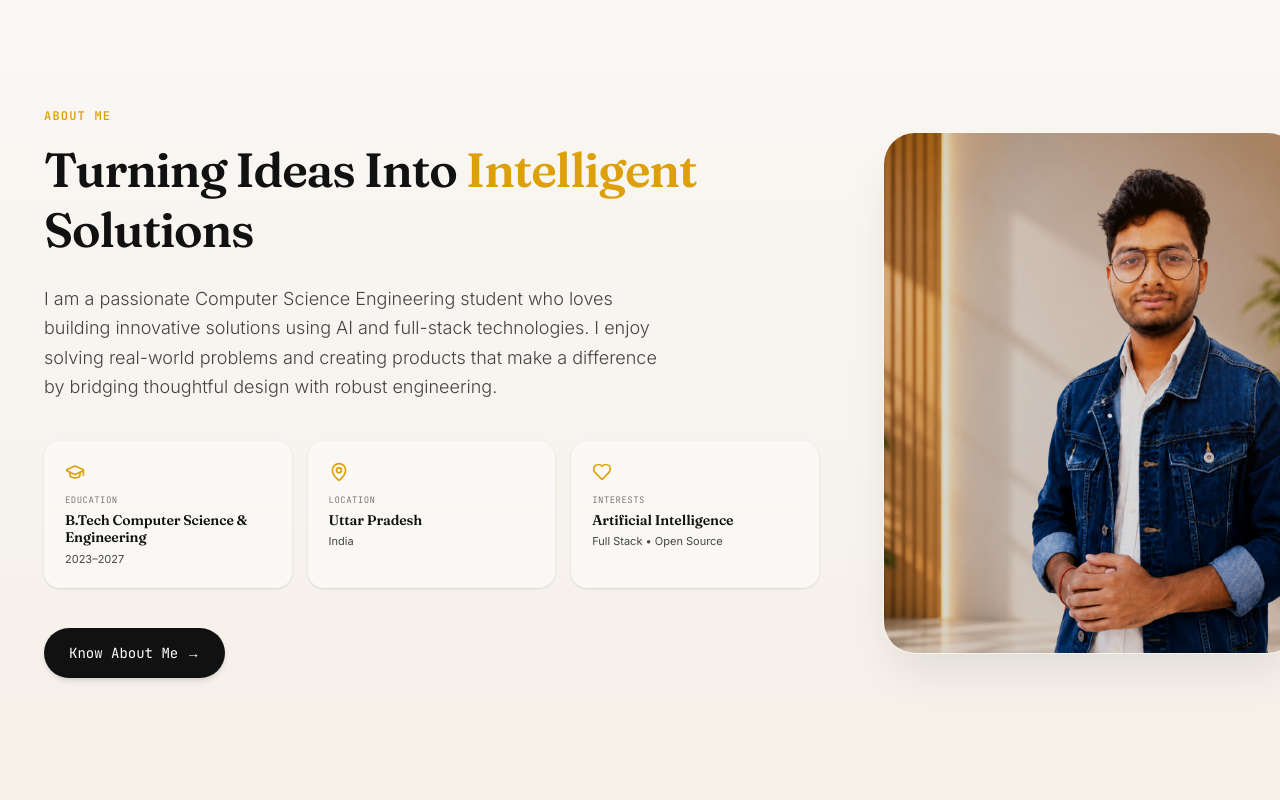
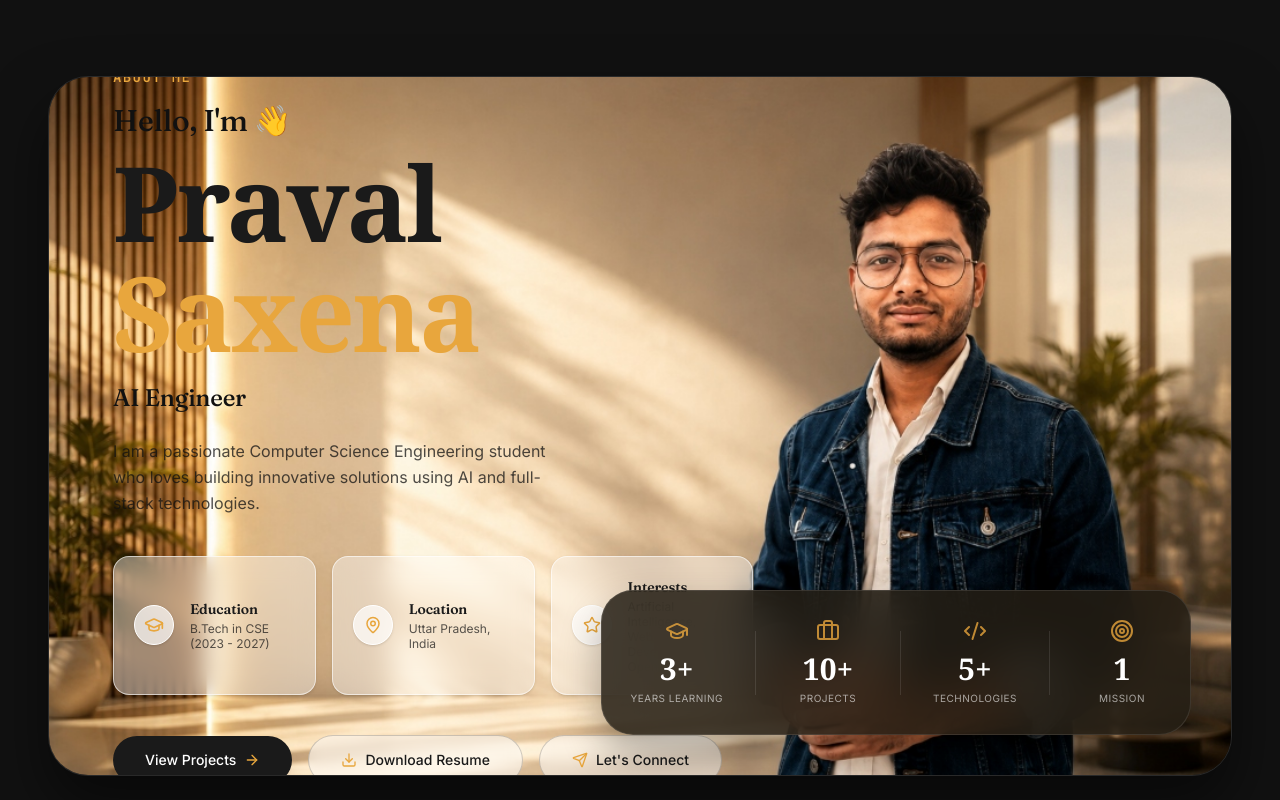
Before and after one commit to Praval07/Portfolio, a Next.js app: page / in a window 1280 px wide. Shown: the part 820-1620 px from the top of the page. Built offline with nearby package versions, Linux system fonts and the light colour scheme.

Commit message:
Update About section with glassmorphism design and new background

```diff
--- a/components/sections/About.tsx
+++ b/components/sections/About.tsx
@@ -1,126 +1,167 @@
 "use client";
 
 import Image from "next/image";
+import Link from "next/link";
 import { motion } from "framer-motion";
-import { LinkButton } from "@/components/ui/Button";
-import { GraduationCap, MapPin, Heart } from "lucide-react";
+import { GraduationCap, MapPin, Star, GraduationCap as Cap, Briefcase, Code2, Target, ArrowRight, Download, Send } from "lucide-react";
 
 export function About() {
   return (
-    <section
-      id="about"
-      className="py-24 sm:py-32 bg-gradient-to-b from-[#FAF8F5] to-[#F5F0E8] border-b border-line/10 relative overflow-hidden"
-    >
-      {/* Background Decorative Glow */}
-      <div
-        className="absolute top-1/2 left-1/2 -translate-x-1/2 -translate-y-1/2 w-[600px] h-[600px] bg-gold/5 blur-[120px] rounded-full pointer-events-none -z-10"
-      />
+    <section id="about" className="relative w-full py-24 px-4 sm:px-8 lg:px-12 flex items-center justify-center bg-ink">
+      <motion.div
+        initial={{ opacity: 0, y: 30 }}
+        whileInView={{ opacity: 1, y: 0 }}
+        viewport={{ once: true, margin: "-100px" }}
+        transition={{ duration: 1, ease: "easeOut" }}
+        className="relative w-full max-w-[1400px] h-[85vh] min-h-[700px] rounded-[2.5rem] border border-white/10 shadow-[0_30px_60px_rgba(0,0,0,0.5)] overflow-hidden"
+      >
+        {/* Background Image */}
+        <Image
+          src="/images/about-new-bg.jpg"
+          alt="Praval Saxena About"
+          fill
+          quality={100}
+          className="object-cover object-right"
+        />
 
-      <motion.div
-        initial="hidden"
-        whileInView="visible"
-        viewport={{ once: true, margin: "-100px" }}
-        variants={{
-          hidden: { opacity: 0, y: 40 },
-          visible: {
-            opacity: 1,
-            y: 0,
-            transition: {
-              duration: 1,
-              ease: "easeOut",
-              staggerChildren: 0.15
-            }
-          }
-        }}
-        className="max-w-[1240px] mx-auto px-4 sm:px-6 grid grid-cols-1 lg:grid-cols-[65%_35%] gap-12 lg:gap-16 items-center"
-      >
-        {/* ── Left Side: Content (65% width on desktop) ── */}
-        <motion.div
-          variants={{
-            hidden: { opacity: 0, x: -40 },
-            visible: { opacity: 1, x: 0, transition: { duration: 1, ease: "easeOut" } }
-          }}
-          className="flex flex-col items-start z-10"
-        >
-          {/* Eyebrow Label */}
-          <span className="font-mono text-xs tracking-widest uppercase text-gold-deep font-semibold mb-4 block">
-            ABOUT ME
-          </span>
+        {/* Content Container */}
+        <div className="absolute inset-y-0 left-0 w-full lg:w-[65%] p-8 sm:p-12 lg:p-16 flex flex-col justify-center overflow-y-auto overflow-x-hidden no-scrollbar">
 
-          {/* Title */}
-          <h2 className="text-4xl sm:text-5xl font-display font-semibold tracking-tight text-ink mb-6 leading-tight">
-            Turning Ideas Into <span className="text-gold-deep">Intelligent</span> Solutions
-          </h2>
+          {/* Header Texts */}
+          <motion.div
+            initial={{ opacity: 0, x: -30 }}
+            whileInView={{ opacity: 1, x: 0 }}
+            viewport={{ once: true }}
+            transition={{ duration: 0.8, delay: 0.2 }}
+          >
+            <p className="text-[#E8A63D] font-mono text-xs sm:text-sm tracking-widest font-semibold mb-4 uppercase">
+              About Me
+            </p>
+            <h2 className="text-2xl sm:text-3xl text-ink font-medium mb-2">
+              Hello, I&apos;m 👋
+            </h2>
+            <h1 className="text-6xl sm:text-[5.5rem] lg:text-[6.5rem] font-serif font-bold leading-[1.05] tracking-tight mb-4">
+              <span className="text-[#1a1a1a]">Praval</span><br />
+              <span className="text-[#E8A63D]">Saxena</span>
+            </h1>
+            <h3 className="text-xl sm:text-2xl font-medium text-ink mb-6">
+              AI Engineer
+            </h3>
+            <p className="text-ink/75 max-w-[450px] text-sm sm:text-base leading-relaxed mb-10">
+              I am a passionate Computer Science Engineering student who loves building innovative solutions using AI and full-stack technologies.
+            </p>
+          </motion.div>
 
-          {/* Description */}
-          <p className="text-ink-soft text-base sm:text-lg leading-relaxed max-w-[620px] mb-10 font-light">
-            I am a passionate Computer Science Engineering student who loves building
-            innovative solutions using AI and full-stack technologies. I enjoy solving
-            real-world problems and creating products that make a difference by bridging
-            thoughtful design with robust engineering.
-          </p>
-
-          {/* Premium Info Cards */}
-          <div className="grid grid-cols-1 md:grid-cols-3 gap-4 w-full mb-10">
-            {/* Education Card */}
-            <div className="bg-white/45 backdrop-blur-[2px] border border-line/10 rounded-2xl p-5 shadow-sm hover:shadow-md transition-shadow duration-300">
-              <GraduationCap className="text-gold-deep mb-3" size={20} />
-              <span className="font-mono text-[9px] uppercase tracking-wider text-stone block mb-1">Education</span>
-              <h4 className="text-sm font-semibold text-ink leading-tight mb-1">B.Tech Computer Science & Engineering</h4>
-              <p className="text-[11px] text-ink-soft">2023–2027</p>
+          {/* Info Cards */}
+          <motion.div
+            initial={{ opacity: 0, y: 20 }}
+            whileInView={{ opacity: 1, y: 0 }}
+            viewport={{ once: true }}
+            transition={{ duration: 0.8, delay: 0.4 }}
+            className="flex flex-wrap gap-4 mb-10 max-w-[650px]"
+          >
+            {/* Card 1 */}
+            <div className="bg-white/40 backdrop-blur-md border border-white/60 rounded-2xl p-4 sm:p-5 flex gap-4 items-center flex-1 min-w-[180px] shadow-sm transition-all hover:bg-white/60">
+              <div className="w-10 h-10 rounded-full bg-white/70 flex items-center justify-center text-[#E8A63D] shrink-0 shadow-sm border border-white">
+                <GraduationCap size={20} />
+              </div>
+              <div>
+                <h4 className="font-semibold text-[#1a1a1a] text-sm mb-0.5">Education</h4>
+                <p className="text-xs text-ink/70 leading-tight">B.Tech in CSE<br/>(2023 - 2027)</p>
+              </div>
             </div>
 
-            {/* Location Card */}
-            <div className="bg-white/45 backdrop-blur-[2px] border border-line/10 rounded-2xl p-5 shadow-sm hover:shadow-md transition-shadow duration-300">
-              <MapPin className="text-gold-deep mb-3" size={20} />
-              <span className="font-mono text-[9px] uppercase tracking-wider text-stone block mb-1">Location</span>
-              <h4 className="text-sm font-semibold text-ink leading-tight mb-1">Uttar Pradesh</h4>
-              <p className="text-[11px] text-ink-soft">India</p>
+            {/* Card 2 */}
+            <div className="bg-white/40 backdrop-blur-md border border-white/60 rounded-2xl p-4 sm:p-5 flex gap-4 items-center flex-1 min-w-[180px] shadow-sm transition-all hover:bg-white/60">
+              <div className="w-10 h-10 rounded-full bg-white/70 flex items-center justify-center text-[#E8A63D] shrink-0 shadow-sm border border-white">
+                <MapPin size={18} />
+              </div>
+              <div>
+                <h4 className="font-semibold text-[#1a1a1a] text-sm mb-0.5">Location</h4>
+                <p className="text-xs text-ink/70 leading-tight">Uttar Pradesh,<br/>India</p>
+              </div>
             </div>
 
-            {/* Interests Card */}
-            <div className="bg-white/45 backdrop-blur-[2px] border border-line/10 rounded-2xl p-5 shadow-sm hover:shadow-md transition-shadow duration-300">
-              <Heart className="text-gold-deep mb-3" size={20} />
-              <span className="font-mono text-[9px] uppercase tracking-wider text-stone block mb-1">Interests</span>
-              <h4 className="text-sm font-semibold text-ink leading-tight mb-1">Artificial Intelligence</h4>
-              <p className="text-[11px] text-ink-soft">Full Stack • Open Source</p>
+            {/* Card 3 */}
+            <div className="bg-white/40 backdrop-blur-md border border-white/60 rounded-2xl p-4 sm:p-5 flex gap-4 items-center flex-1 min-w-[180px] shadow-sm transition-all hover:bg-white/60">
+              <div className="w-10 h-10 rounded-full bg-white/70 flex items-center justify-center text-[#E8A63D] shrink-0 shadow-sm border border-white">
+                <Star size={18} />
+              </div>
+              <div>
+                <h4 className="font-semibold text-[#1a1a1a] text-sm mb-0.5">Interests</h4>
+                <p className="text-xs text-ink/70 leading-tight">Artificial Intelligence,<br/>Web Development,<br/>Open Source</p>
+              </div>
             </div>
+          </motion.div>
+
+          {/* Buttons */}
+          <motion.div
+            initial={{ opacity: 0, y: 20 }}
+            whileInView={{ opacity: 1, y: 0 }}
+            viewport={{ once: true }}
+            transition={{ duration: 0.8, delay: 0.6 }}
+            className="flex flex-wrap gap-4 items-center"
+          >
+            <Link
+              href="/#work"
+              className="inline-flex items-center gap-2 bg-[#1a1a1a] text-white hover:bg-black transition-all duration-300 rounded-full px-6 sm:px-8 py-3 sm:py-3.5 text-sm font-medium shadow-xl hover:shadow-2xl hover:scale-105 active:scale-95"
+            >
+              View Projects <ArrowRight size={16} className="text-[#E8A63D]" />
+            </Link>
+
+            <Link
+              href="/resume"
+              className="inline-flex items-center gap-2 bg-white/50 backdrop-blur-sm border border-[#1a1a1a]/20 text-[#1a1a1a] hover:bg-white/80 hover:border-[#1a1a1a]/40 transition-all duration-300 rounded-full px-6 sm:px-8 py-3 sm:py-3.5 text-sm font-medium hover:scale-105 active:scale-95"
+            >
+              <Download size={16} className="text-[#E8A63D]" /> Download Resume
+            </Link>
+
+            <Link
+              href="/contact"
+              className="inline-flex items-center gap-2 bg-white/50 backdrop-blur-sm border border-[#1a1a1a]/20 text-[#1a1a1a] hover:bg-white/80 hover:border-[#1a1a1a]/40 transition-all duration-300 rounded-full px-6 sm:px-8 py-3 sm:py-3.5 text-sm font-medium hover:scale-105 active:scale-95"
+            >
+              <Send size={16} className="text-[#E8A63D]" /> Let&apos;s Connect
+            </Link>
+          </motion.div>
+        </div>
+
+        {/* Bottom Right Stats Bar */}
+        <motion.div
+          initial={{ opacity: 0, y: 40 }}
+          whileInView={{ opacity: 1, y: 0 }}
+          viewport={{ once: true }}
+          transition={{ duration: 1, delay: 0.8, ease: "easeOut" }}
+          className="absolute bottom-6 sm:bottom-10 right-6 sm:right-10 bg-[#241e15]/85 backdrop-blur-xl rounded-[2rem] border border-white/10 p-5 sm:p-7 hidden md:flex items-center gap-8 shadow-[0_20px_40px_rgba(0,0,0,0.3)] z-20"
+        >
+          {/* Stat 1 */}
+          <div className="flex flex-col items-center justify-center min-w-[80px]">
+            <Cap size={24} className="text-[#E8A63D] mb-2 opacity-80" />
+            <span className="text-3xl font-serif font-bold text-white mb-1">3+</span>
+            <span className="text-[10px] text-white/60 uppercase tracking-wider text-center">Years Learning</span>
           </div>
+          <div className="w-[1px] h-16 bg-white/10" />
 
-          {/* Primary CTA with Glass Hover */}
-          <LinkButton
-            href="/contact"
-            className="bg-black/90 text-white hover:bg-white/10 hover:text-black hover:border-black/30 border border-transparent backdrop-blur-md transition-all duration-300 shadow-md shadow-black/10 hover:scale-105 active:scale-95"
-          >
-            Know About Me <span aria-hidden="true">→</span>
-          </LinkButton>
-        </motion.div>
+          {/* Stat 2 */}
+          <div className="flex flex-col items-center justify-center min-w-[80px]">
+            <Briefcase size={24} className="text-[#E8A63D] mb-2 opacity-80" />
+            <span className="text-3xl font-serif font-bold text-white mb-1">10+</span>
+            <span className="text-[10px] text-white/60 uppercase tracking-wider text-center">Projects</span>
+          </div>
+          <div className="w-[1px] h-16 bg-white/10" />
 
-        {/* ── Right Side: Image Card (35% width on desktop) ── */}
-        <motion.div
-          variants={{
-            hidden: { opacity: 0, x: 40 },
-            visible: { opacity: 1, x: 0, transition: { duration: 1, ease: "easeOut" } }
-          }}
-          className="flex justify-center w-full"
-        >
-          {/* Luxury Card Container */}
-          <div className="relative w-full aspect-[4/3] sm:aspect-[16/10] lg:aspect-[4/5] max-w-[480px] rounded-[32px] overflow-hidden bg-white/5 backdrop-blur-md border border-white/[0.12] shadow-2xl shadow-black/10 group select-none pointer-events-auto">
-            {/* Layer 1: Image with hover zoom */}
-            <Image
-              src="/images/about-portrait.png"
-              alt="Praval Saxena Portrait"
-              fill
-              priority={false}
-              sizes="(max-width: 640px) 100vw, (max-width: 1024px) 50vw, 400px"
-              className="object-cover transition-transform duration-500 ease-out group-hover:scale-[1.04]"
-            />
+          {/* Stat 3 */}
+          <div className="flex flex-col items-center justify-center min-w-[80px]">
+            <Code2 size={24} className="text-[#E8A63D] mb-2 opacity-80" />
+            <span className="text-3xl font-serif font-bold text-white mb-1">5+</span>
+            <span className="text-[10px] text-white/60 uppercase tracking-wider text-center">Technologies</span>
+          </div>
+          <div className="w-[1px] h-16 bg-white/10" />
 
-            {/* Layer 2: Subtle Black Gradient overlay */}
-            <div className="absolute inset-0 bg-black/15 z-10 pointer-events-none rounded-[32px]" />
-
-            {/* Layer 3: Subtle warm orange radial overlay */}
-            <div className="absolute inset-0 bg-[radial-gradient(circle_at_top_right,_rgba(249,115,22,0.12),_transparent_55%)] z-10 pointer-events-none rounded-[32px]" />
+          {/* Stat 4 */}
+          <div className="flex flex-col items-center justify-center min-w-[80px]">
+            <Target size={24} className="text-[#E8A63D] mb-2 opacity-80" />
+            <span className="text-3xl font-serif font-bold text-white mb-1">1</span>
+            <span className="text-[10px] text-white/60 uppercase tracking-wider text-center">Mission</span>
           </div>
         </motion.div>
       </motion.div>
```
Also changed, not shown: public/images/about-new-bg.jpg (added).
